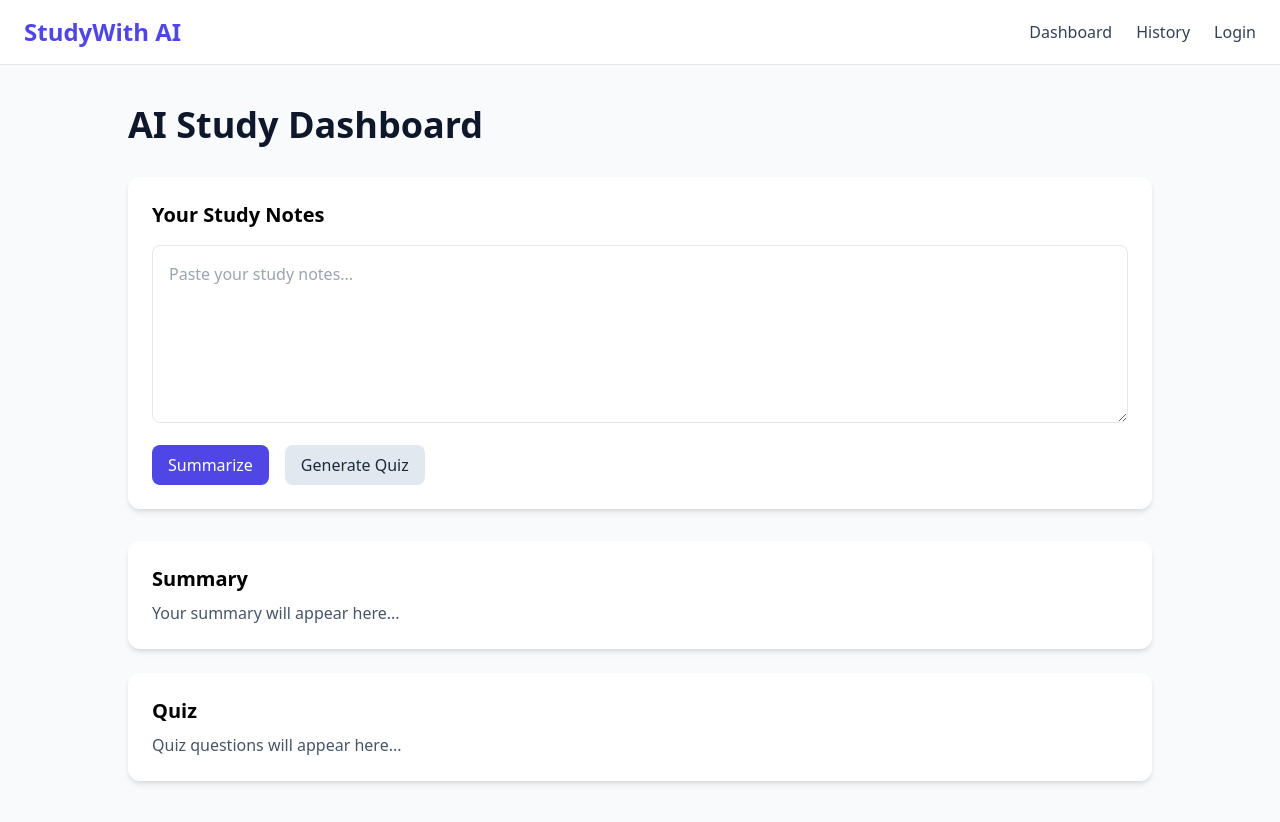
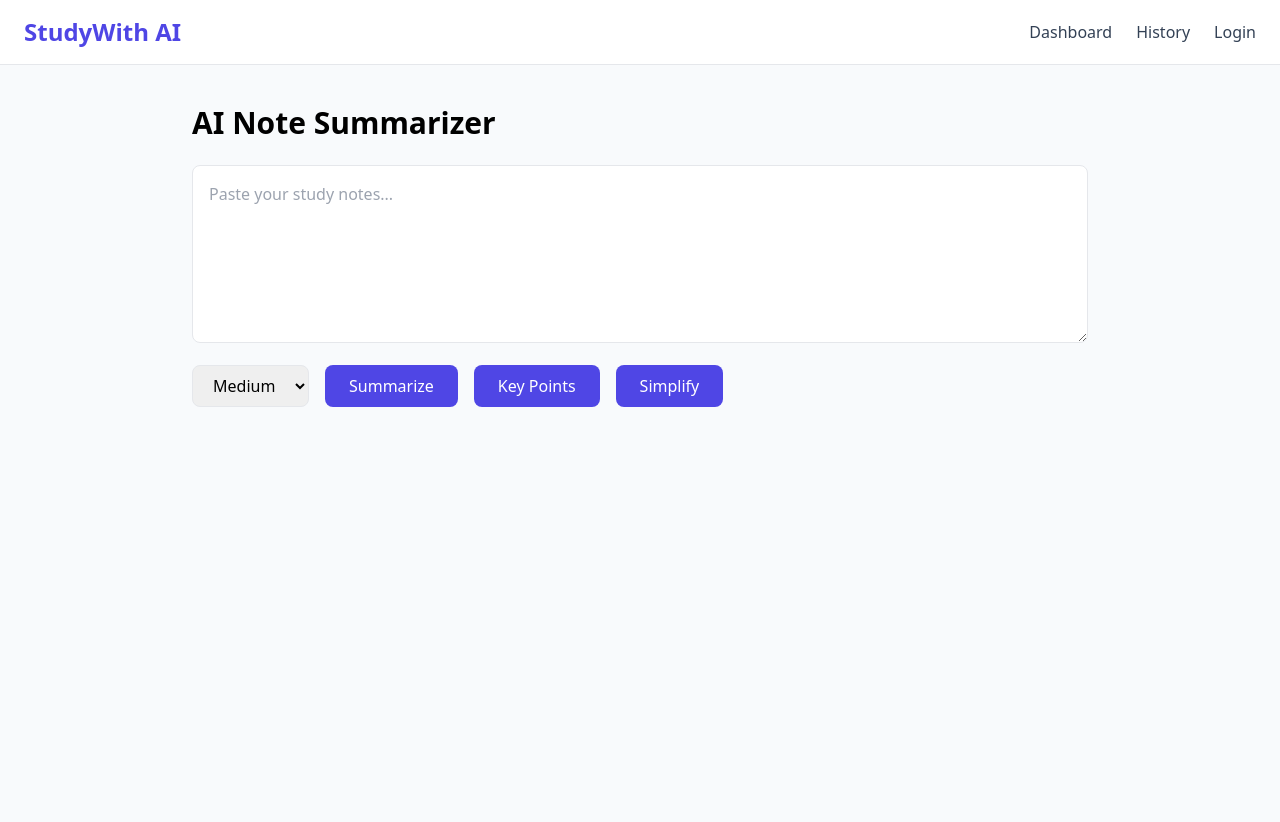
Before and after one commit to HariomGundale/Study-with-Ai, a Next.js app: page /dashboard in a window 1280 px wide. Shown: the top 822 px of the page. Built offline with nearby package versions, Linux system fonts and the light colour scheme.

Commit message:
api route adding

```diff
--- a/app/dashboard/page.tsx
+++ b/app/dashboard/page.tsx
@@ -1,46 +1,90 @@
+"use client";
+
+import { useState } from "react";
+
 export default function Dashboard() {
+  const [text, setText] = useState("");
+  const [difficulty, setDifficulty] = useState("medium");
+  const [loading, setLoading] = useState(false);
+  const [result, setResult] = useState<any>(null);
+
+  const handleSummarize = async () => {
+    if (!text) return alert("Please enter notes");
+
+    setLoading(true);
+    setResult(null);
+
+    try {
+      const res = await fetch("/api/summarize", {
+        method: "POST",
+        headers: {
+          "Content-Type": "application/json",
+        },
+        body: JSON.stringify({ text, difficulty }),
+      });
+
+      const data = await res.json();
+      setResult(data);
+    } catch (error) {
+      console.error(error);
+      alert("Something went wrong");
+    }
+
+    setLoading(false);
+  };
+
   return (
     <div className="min-h-screen bg-slate-50 py-10 px-6">
-      <div className="max-w-5xl mx-auto">
+      <div className="max-w-4xl mx-auto">
+        <h1 className="text-3xl font-bold mb-6">AI Note Summarizer</h1>
 
-        <h1 className="text-4xl font-bold text-slate-900 mb-8">
-          AI Study Dashboard
-        </h1>
+        <textarea
+          className="w-full border rounded-lg p-4 mb-4"
+          rows={6}
+          placeholder="Paste your study notes..."
+          value={text}
+          onChange={(e) => setText(e.target.value)}
+        />
 
-        <div className="bg-white shadow-md rounded-xl p-6 mb-8">
-          <h2 className="text-xl font-semibold mb-4">Your Study Notes</h2>
+        <div className="flex gap-4 mb-4">
+          <select
+            className="border rounded-lg px-4 py-2"
+            value={difficulty}
+            onChange={(e) => setDifficulty(e.target.value)}
+          >
+            <option value="easy">Easy</option>
+            <option value="medium">Medium</option>
+            <option value="hard">Hard</option>
+          </select>
 
-          <textarea
-            placeholder="Paste your study notes..."
-            className="w-full border rounded-lg p-4 mb-4 focus:outline-none focus:ring-2 focus:ring-indigo-500"
-            rows={6}
-          />
+          <button
+            onClick={handleSummarize}
+            className="bg-indigo-600 text-white px-6 py-2 rounded-lg hover:bg-indigo-700 transition"
+          >
+            {loading ? "Generating..." : "Summarize"}
+          </button>
 
-          <div className="flex gap-4">
-            <button className="bg-indigo-600 text-white px-4 py-2 rounded-lg hover:bg-indigo-700 transition">
-              Summarize
-            </button>
+          <button
+            onClick={handleSummarize}
+            className="bg-indigo-600 text-white px-6 py-2 rounded-lg hover:bg-indigo-700 transition"
+          >
+            {loading ? "Generating..." : "Key Points"}
+          </button>
 
-            <button className="bg-slate-200 text-slate-800 px-4 py-2 rounded-lg hover:bg-slate-300 transition">
-              Generate Quiz
-            </button>
-          </div>
+          <button
+            onClick={handleSummarize}
+            className="bg-indigo-600 text-white px-6 py-2 rounded-lg hover:bg-indigo-700 transition"
+          >
+            {loading ? "Generating..." : "Simplify"}
+          </button>
         </div>
 
-        <div className="bg-white shadow-md rounded-xl p-6 mb-6">
-          <h2 className="text-xl font-semibold mb-2">Summary</h2>
-          <p className="text-slate-600">
-            Your summary will appear here...
-          </p>
-        </div>
-
-        <div className="bg-white shadow-md rounded-xl p-6">
-          <h2 className="text-xl font-semibold mb-2">Quiz</h2>
-          <p className="text-slate-600">
-            Quiz questions will appear here...
-          </p>
-        </div>
-
+        {result && (
+          <div className="bg-white p-6 rounded-xl shadow-md mt-6">
+            <h2 className="text-xl font-semibold mb-2">Summary</h2>
+            <p className="text-slate-700">{result.summary}</p>
+          </div>
+        )}
       </div>
     </div>
   );
--- a/app/page.tsx
+++ b/app/page.tsx
@@ -15,7 +15,7 @@ export default function Home() {
 
         <Link
           href="/dashboard"
-          className="bg-indigo-600 text-white px-6 py-3 rounded-lg font-medium hover:bg-indigo-700 transition"
+          className="bg-indigo-500 text-white px-6 py-3 rounded-lg font-medium hover:bg-indigo-700 transition"
         >
           Start Learning 🚀
         </Link>
--- a/package.json
+++ b/package.json
@@ -9,7 +9,9 @@
     "lint": "eslint"
   },
   "dependencies": {
+    "@google/generative-ai": "^0.24.1",
     "next": "16.1.6",
+    "openai": "^6.22.0",
     "react": "19.2.3",
     "react-dom": "19.2.3"
   },
```
Also changed, not shown: app/api/summarize/route.ts (added, +80 -0 lines), 1 other file (tests, documents, lock files or other folders).
